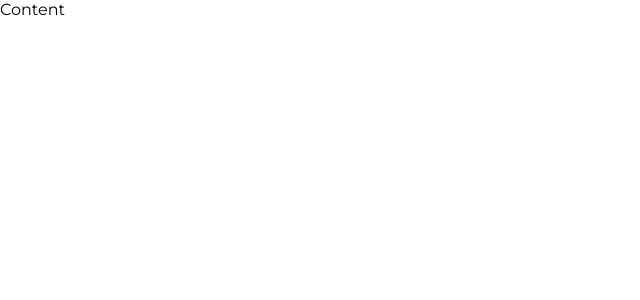
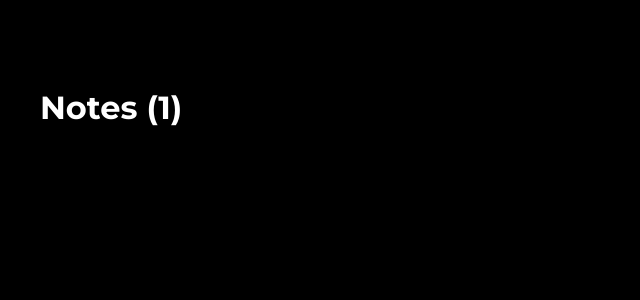
Before and after one commit to Pedromigacz/frontend_developer_exercise, a React (Create React App) app: page / in a window 1280 px wide. Shown: the top 300 px of the page, without its empty margins (0-640 px from the left). Built offline with nearby package versions, Linux system fonts and the light colour scheme.

Commit message:
add Layout and Main components

```diff
--- a/src/App.js
+++ b/src/App.js
@@ -1,3 +1,9 @@
-const App = () => <div>Content</div>;
+import { Layout, Main } from "./components/";
+
+const App = () => (
+  <Layout>
+    <Main />
+  </Layout>
+);
 
 export default App;
--- /dev/null
+++ b/src/components/Layout.jsx
@@ -0,0 +1,7 @@
+import React from "react";
+
+const Layout = ({ children }) => {
+  return <div>{children}</div>;
+};
+
+export default Layout;
--- /dev/null
+++ b/src/components/Main.jsx
@@ -0,0 +1,12 @@
+import React from "react";
+import styles from "../styles/Main.module.css";
+
+const Main = () => {
+  return (
+    <main className={styles.main}>
+      <h1 className={styles.title}>{"Notes (1)"}</h1>
+    </main>
+  );
+};
+
+export default Main;
--- /dev/null
+++ b/src/components/index.js
@@ -0,0 +1,2 @@
+export { default as Layout } from "./Layout.jsx";
+export { default as Main } from "./Main.jsx";
--- /dev/null
+++ b/src/styles/Main.module.css
@@ -0,0 +1,11 @@
+.main {
+  background-color: #000;
+  min-height: 100vh;
+}
+
+.title {
+  font-size: 2rem;
+  color: #fff;
+  display: inline-block;
+  margin: 5.5rem 0 3.25rem 2.5rem;
+}
```
Also changed, not shown: src/styles/layout.module.css (added).
